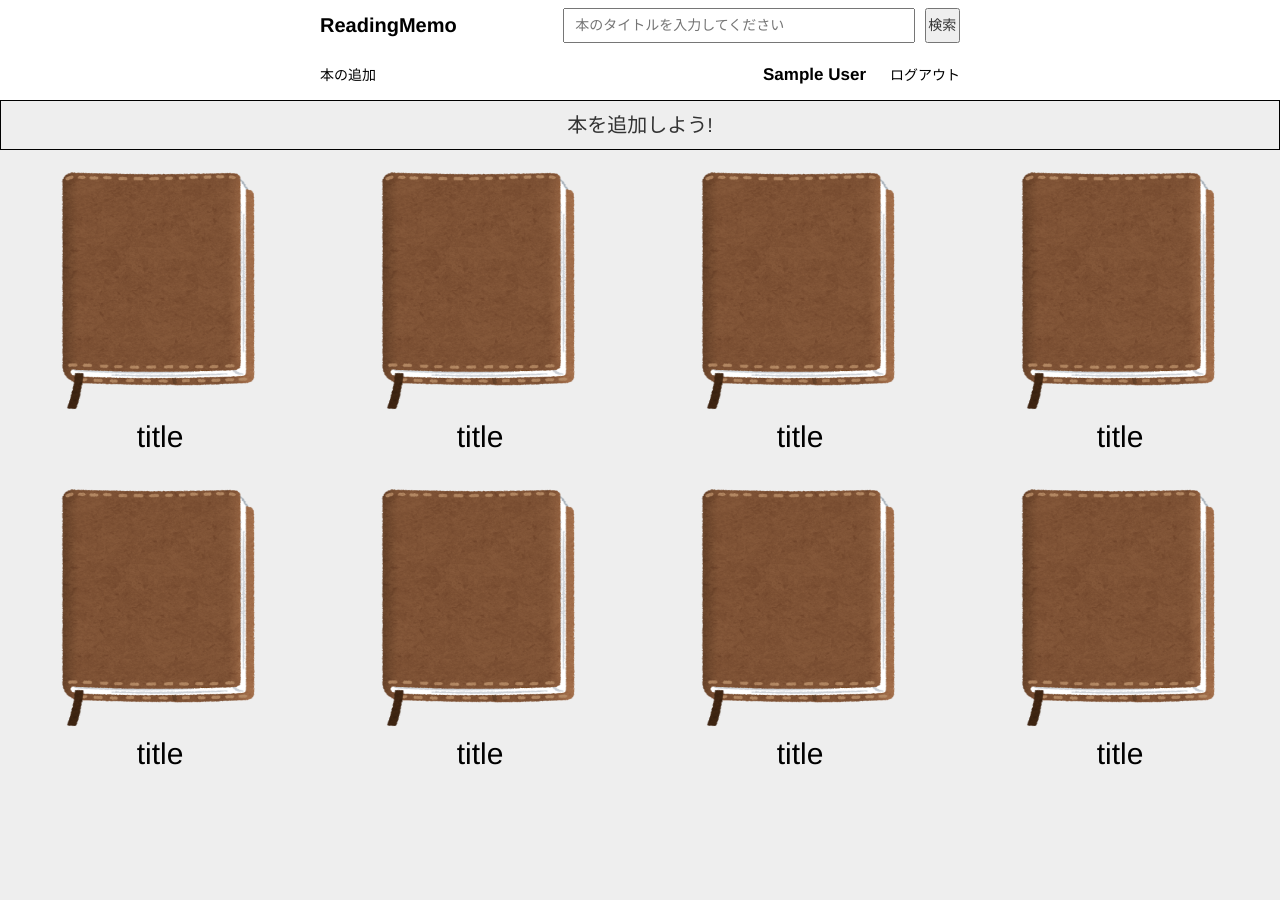
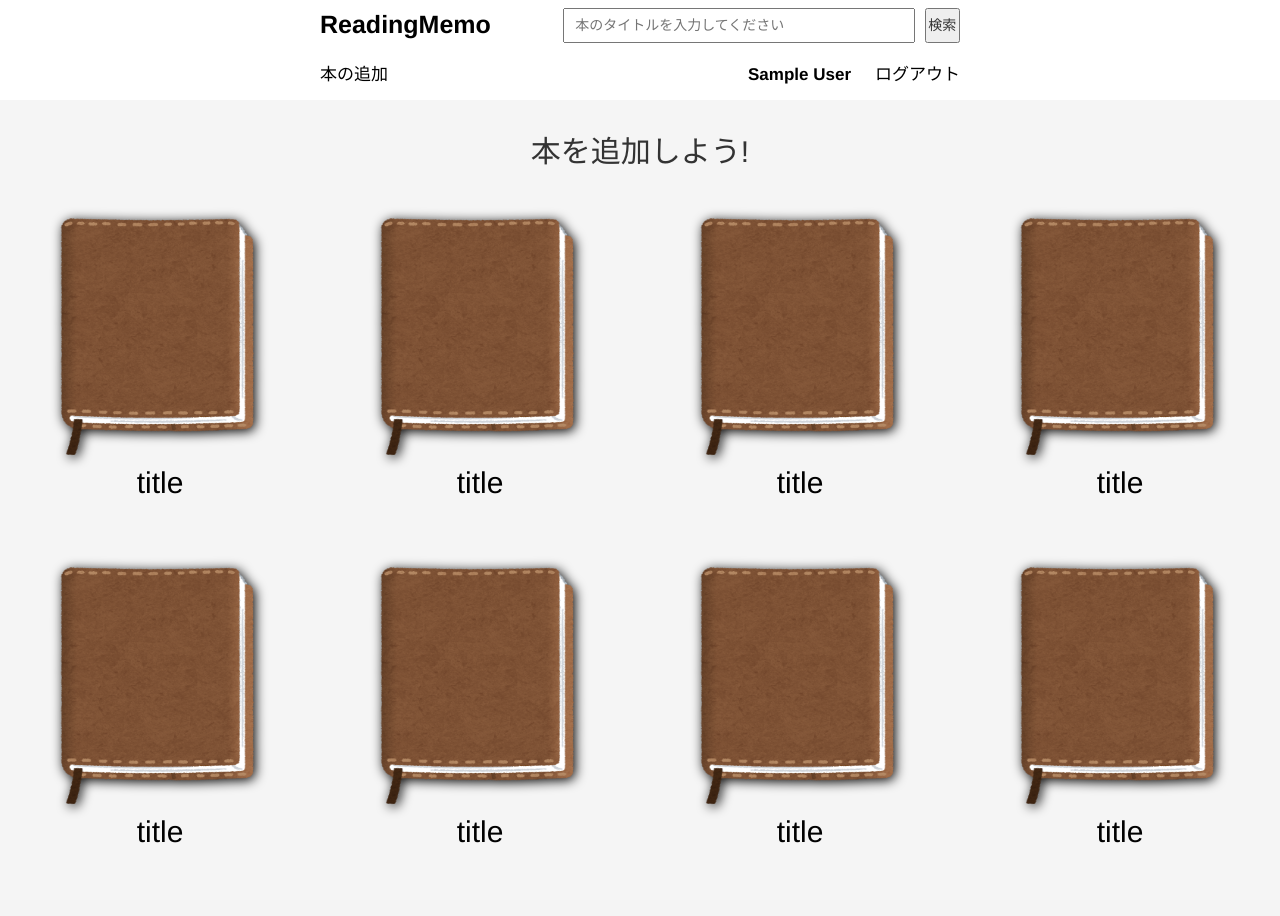
Before and after one commit to shoichi3/reading_memo, a Rails app: page /users/1 in a window 1280 px wide. After the commit the page ends 843 px from the top, so only its background shows below. Run offline with Rails 7, Linux system fonts and the light colour scheme; the visitor is signed in with stand-in values (Sample User, id 1); data that the repository does not hold is empty; style sheets or scripts are compiled from the project's sources; some libraries are stand-ins or nearby versions.

Commit message:
CSSの修正

```diff
--- a/app/assets/stylesheets/application.css
+++ b/app/assets/stylesheets/application.css
@@ -14,6 +14,9 @@
  *= require_self
  */
 
+ html, body {
+  height: 100%;
+}
  /*ページネーション自体のデザイン*/
 .pagination>li>a {
   border: none;     /*枠線をなくす*/
--- a/app/assets/stylesheets/book/new.css
+++ b/app/assets/stylesheets/book/new.css
@@ -1,7 +1,7 @@
 .add-book {
   width: 100%;
   height: 100vh;
-  background-color: #DDDDDD;
+  background-color: #f5f5f5;
   display: flex;
   align-items: center;
   flex-direction: column;
@@ -23,7 +23,7 @@
   height: 50%;
   padding: 40px 40px;
   background-color: white;
-  box-shadow: 3px 3px 3px 3px rgba(0,0,0,0.6);
+  filter: drop-shadow(2px 2px 6px black);
 }
 
 .heading {
--- a/app/assets/stylesheets/book/show.css
+++ b/app/assets/stylesheets/book/show.css
@@ -41,17 +41,20 @@
   text-decoration: none;
   color: black;
   margin-right: 16px;
+  font-size: 17px;
 }
 
 .delete-book {
   text-decoration: none;
   color: black;
+  font-size: 17px;
 }
 
 .add-memo-btn {
   text-decoration: none;
   color: black;
   margin-right: 16px;
+  font-size: 17px;
 }
 
 .current-user {
@@ -61,30 +64,36 @@
   font-weight: bold;
 }
 
+.main-lower {
+  height: calc(100% - 80px);
+}
+
 .memo-list {
   display: flex;
   flex-wrap: wrap;
   justify-content: space-around;
+  align-items: start;
   height: 85%;
+  padding-top: 24px;
 }
 
 .memo {
   text-decoration: none;
   padding: 0 20px;
-  /* height: 80%; */
-  padding-top: 10px;
-  border: 1px solid black;
+  width: 350px;
 }
 
 
 .memo-content {
   text-decoration: none;
   color: black;
-  font-size: 15px;
+  font-size: 17px;
+  padding-top: 16px;
   word-wrap: break-word;
 }
 
 .memo-img {
   width: 300px;
   height: 400px;
+  filter: drop-shadow(2px 2px 6px black);
 }
--- a/app/assets/stylesheets/common/header.css
+++ b/app/assets/stylesheets/common/header.css
@@ -12,7 +12,7 @@
 }
 
 .app-title {
-  font-size: 20px;
+  font-size: 25px;
   font-weight: bolder;
   text-decoration: none;
   color: black;
@@ -59,11 +59,13 @@ ul {
   margin-left: 24px;
   text-decoration: none;
   color: black;
+  font-size: 17px;
 }
 
 .add-book-btn {
   text-decoration: none;
   color: black;
+  font-size: 17px;
 }
 
 .top-page-header {
--- a/app/assets/stylesheets/common/main-content.css
+++ b/app/assets/stylesheets/common/main-content.css
@@ -1,32 +1,28 @@
 .main {
-  background-color: #EEEEEE;
-  height: 100vh;
+  background-color: #f5f5f5;
+  min-height: 100%;
 }
 
 .main-upper {
-  padding: 10px;
-  height: 50px;
-  border: 1px solid black;
+  padding-top: 24px;
+  height: 80px;
   display: flex;
   justify-content: center;
   align-items: center;
   text-align: center;
-  font-size: 20px;
-}
-
-.main-lower {
-  height: calc(100vh - 50px);
-  margin-top: 16px;
-}
-
-.book {
-  padding: 0 24px 24px;
+  font-size: 30px;
 }
 
 .book-list {
   display: flex;
   flex-wrap: wrap;
   justify-content: space-around;
+  align-items: start;
+}
+
+.book {
+  padding: 32px 24px 24px;
+  width: 300px;
 }
 
 .book-link {
@@ -37,11 +33,13 @@
   text-align: center;
   color: black;
   font-size: 30px;
+  word-wrap: break-word;
 }
 
 .book-img {
   height: 250px;
   width: 250px;
+  filter: drop-shadow(2px 2px 6px black);
 }
 
 .paginate {
--- a/app/assets/stylesheets/memo/new.css
+++ b/app/assets/stylesheets/memo/new.css
@@ -4,14 +4,14 @@
   display: flex;
   align-items: center;
   justify-content: center;
-  background-color: #DDDDDD;
+  background-color: #f5f5f5;
 }
 
 .add-memo-form {
   width: 35%;
   height: 70%;
   background-color: white;
-  box-shadow: 3px 3px 3px 3px rgba(0,0,0,0.6);
+  filter: drop-shadow(2px 2px 6px black);
 }
 
 .memo-form {
@@ -48,8 +48,7 @@
 
 .memo-text {
   width: 360px;
-  padding-left: 10px;
-  padding-top: 10px;
+  padding: 10px 10px 0;
 }
 
 .memo-register-btn {
--- a/app/assets/stylesheets/memo/show.css
+++ b/app/assets/stylesheets/memo/show.css
@@ -2,18 +2,21 @@
   text-decoration: none;
   color: black;
   margin-right: 16px;
+  font-size: 17px;
 }
 
 .edit-memo {
   text-decoration: none;
   color: black;
   margin-right: 16px;
+  font-size: 17px;
 }
 
 .delete-memo {
   text-decoration: none;
   color: black;
   margin-right: 16px;
+  font-size: 17px;
 }
 
 .sub-main {
@@ -23,7 +26,11 @@
   padding-top: 20px;
 }
 
+.detail {
+  width: 380px;
+}
 .detail-memo {
-  margin-top: 8px;
+  word-wrap: break-word;
+  padding-top: 24px;
   font-size: 20px;
 }
```
